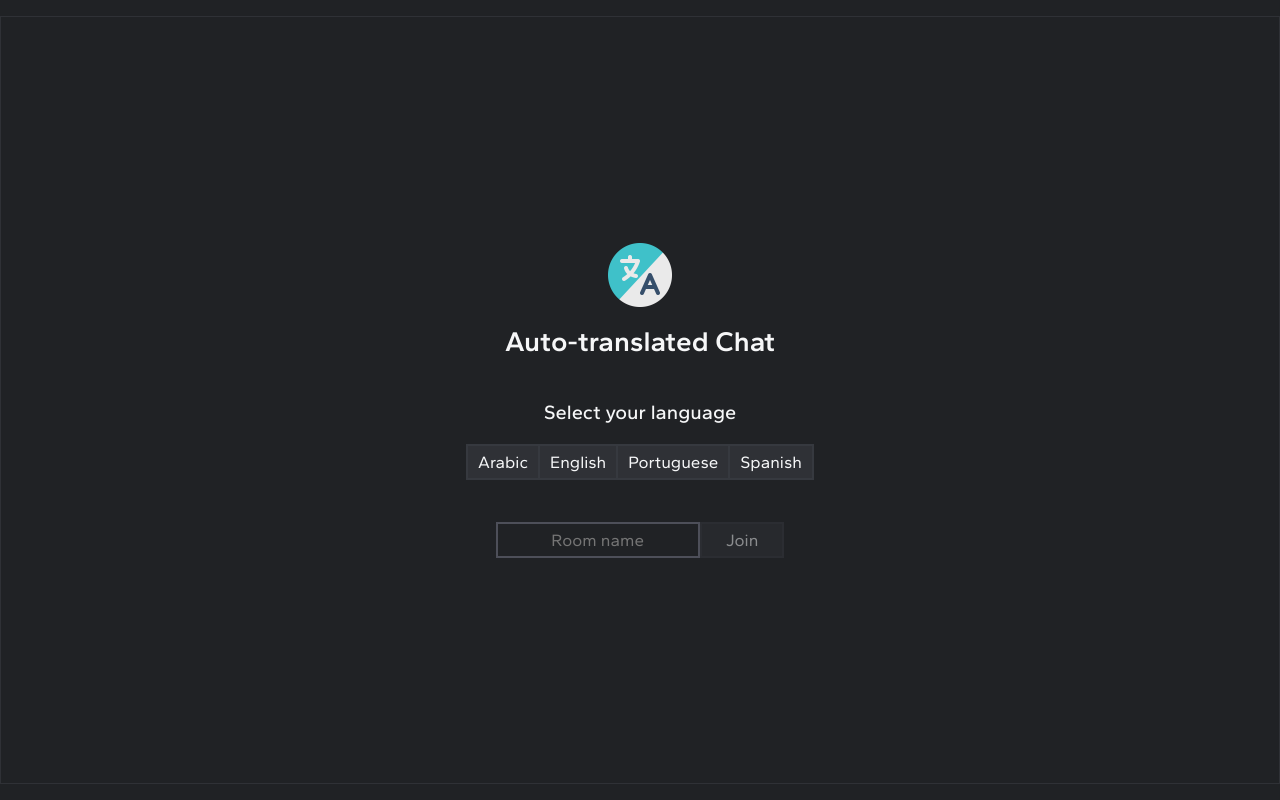
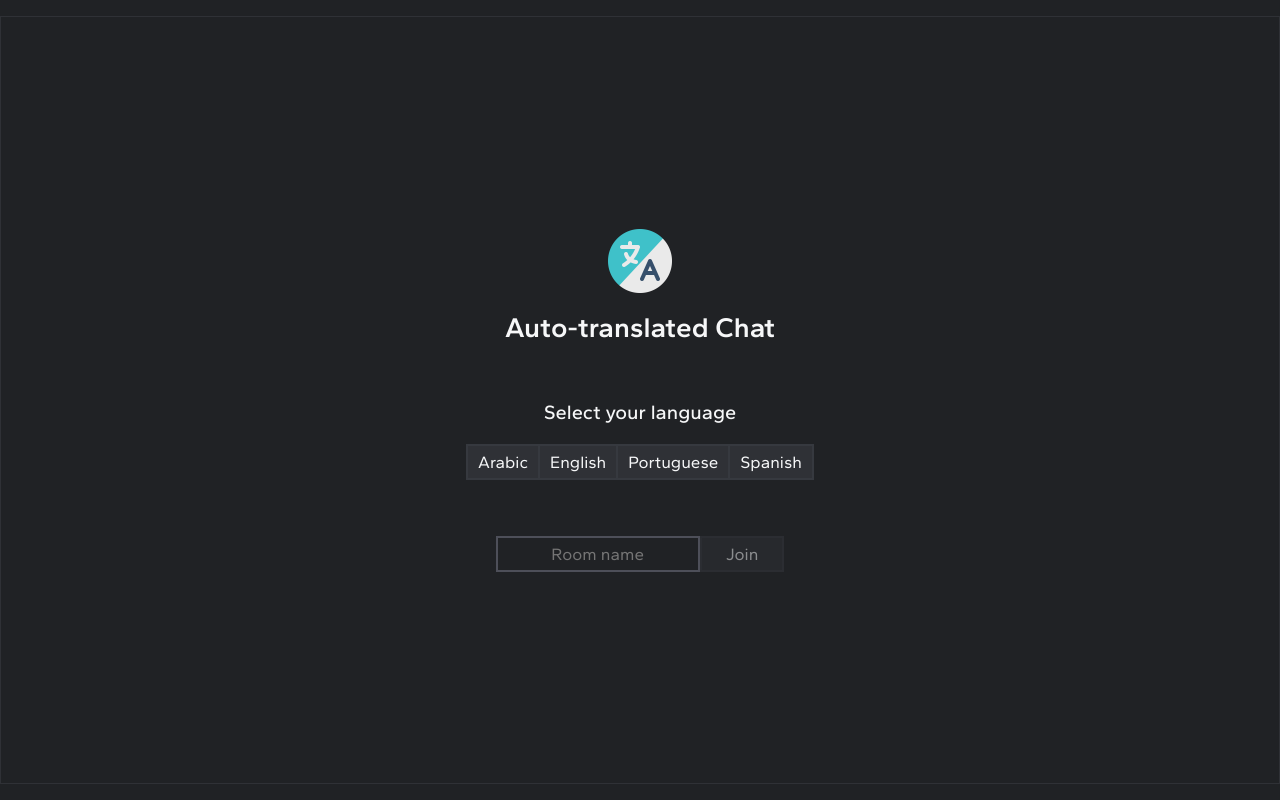
Before and after one commit to kelio-mv/auto-translated-chat, a React (Vite) app: page / in a window 1280 px wide. Built offline with nearby package versions, Linux system fonts and the light colour scheme.

Commit message:
Increasing spacing in home screen

```diff
--- a/src/components/Home.css
+++ b/src/components/Home.css
@@ -22,7 +22,7 @@
 
 #app-title {
     font-size: var(--fs-largest);
-    margin-bottom: 1.5em;
+    margin-bottom: 2em;
 }
 
 #label-select-lang {
@@ -32,7 +32,7 @@
 }
 
 #lang-selector {
-    margin-bottom: calc(1.5 * var(--fs-largest));
+    margin-bottom: calc(2 * var(--fs-largest));
 }
 
 #room-input {
```
